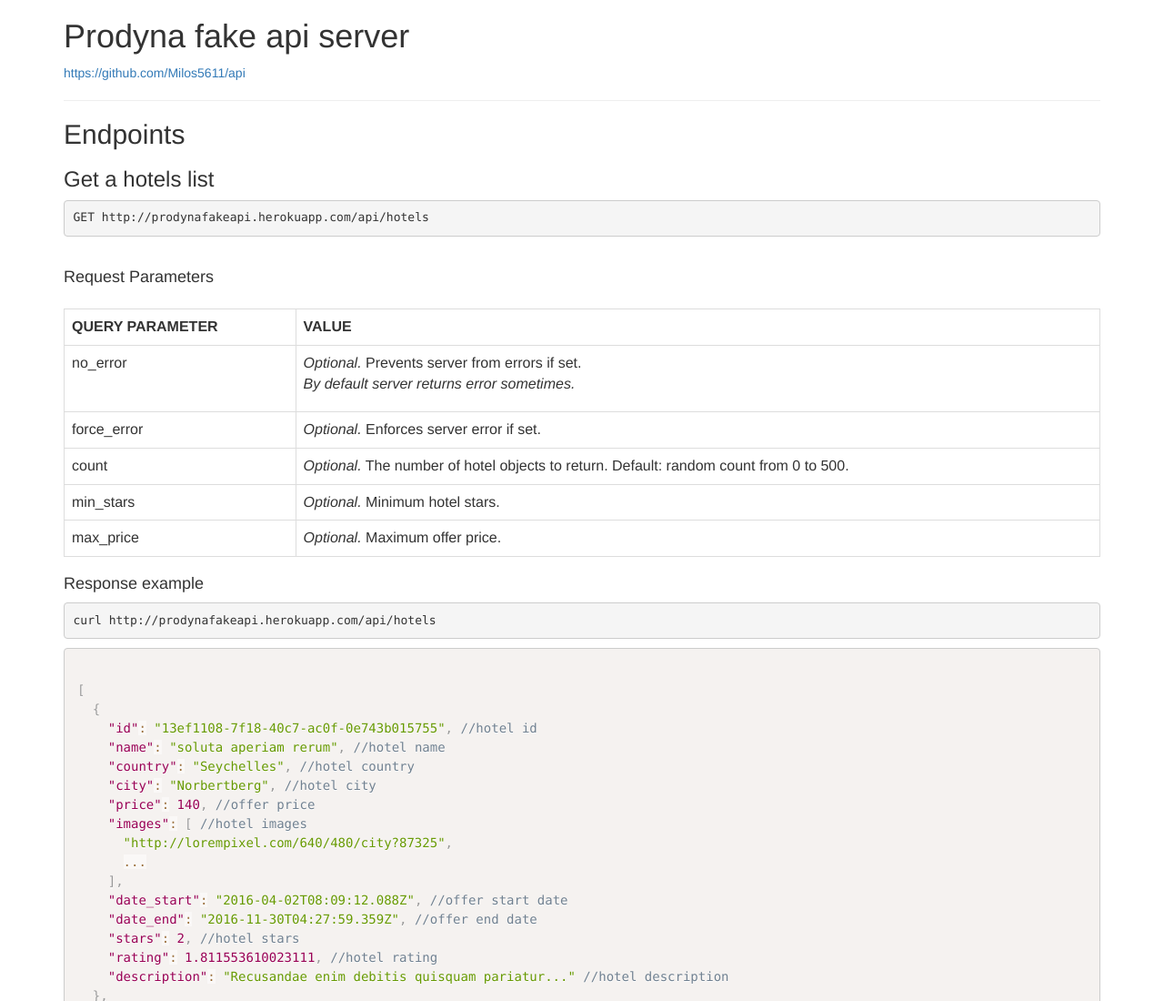
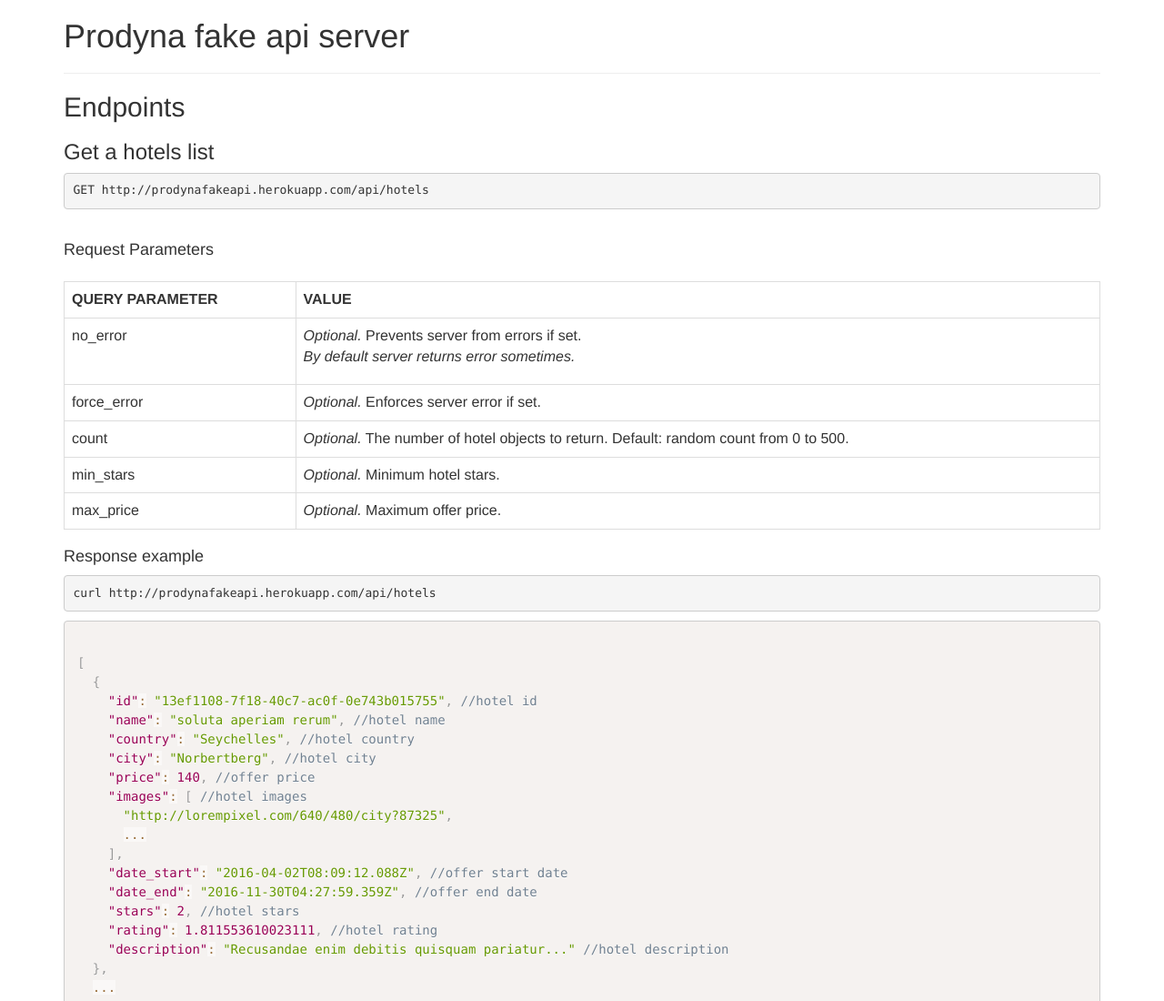
Before and after one commit to Milos5611/api, a website: page public/index.html in a window 1280 px wide. Shown: the top 1100 px of the page at 91% size. Drawn offline with nearby package versions, Linux system fonts and the light colour scheme.

Commit message:
Small fix

```diff
--- a/public/index.html
+++ b/public/index.html
@@ -16,7 +16,6 @@
             <h1>
                 Prodyna fake api server
             </h1>
-            <a target="_blank" href="https://github.com/Milos5611/api">https://github.com/Milos5611/api</a>
             <hr/>
 
             <h2>Endpoints</h2>
```
